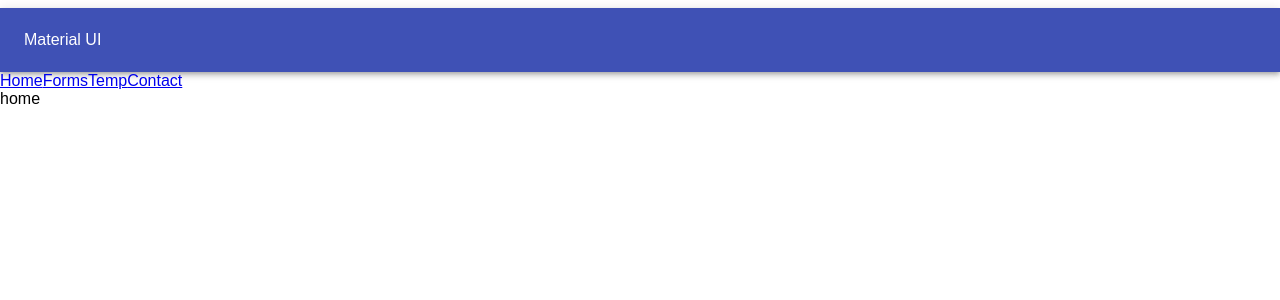
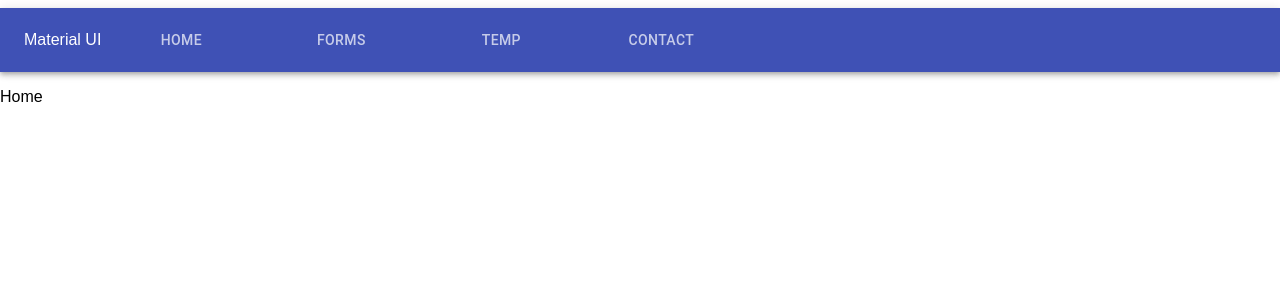
Before and after one commit to adrianojlt/helloReact, a React (Create React App) app in the folder dynamic/: page / in a window 1280 px wide. Shown: the top 300 px of the page. Built offline with nearby package versions, Linux system fonts and the light colour scheme.

Commit message:
add tab components to navigation

```diff
--- a/dynamic/src/Home.js
+++ b/dynamic/src/Home.js
@@ -3,7 +3,9 @@ import React, {Component} from 'react';
 class Home extends Component {
     render() {
         return (
-            <div>home</div>
+            <div>
+                <p>Home</p>
+            </div>
         );
     }
 }
--- a/dynamic/src/components/Forms.js
+++ b/dynamic/src/components/Forms.js
@@ -3,7 +3,9 @@ import React, {Component} from 'react';
 class Forms extends Component {
     render() {
         return (
-            <div>Forms</div>
+            <div>
+                <p>Forms</p>
+            </div>
         );
     }
 }
--- a/dynamic/src/components/Header.js
+++ b/dynamic/src/components/Header.js
@@ -1,6 +1,6 @@
 import React, { Component } from "react";
-import { NavLink } from 'react-router-dom';
-import { Toolbar, Typography, AppBar } from "@material-ui/core";
+import { NavLink, Link } from 'react-router-dom';
+import { Toolbar, Typography, AppBar, Tabs, Tab } from "@material-ui/core";
 
 class Header extends Component {
 
@@ -11,19 +11,31 @@ class Header extends Component {
 
                 <div>
                 <AppBar position="static">
+
                     <Toolbar>
                         <Typography variant="title" color="inherit">
                             Material UI
                         </Typography>
+                        <Tabs indicatorColor="primary">
+                            <Tab
+                                label="Home"
+                                component={Link}
+                                to="/" />
+                            <Tab label="Forms" component={Link} to="/Forms" />
+                            <Tab label="Temp" component={Link} to="/Temp" />
+                            <Tab label="Contact" component={Link} to="/Contact" />
+                        </Tabs>
                     </Toolbar>
 
                 </AppBar>
                 </div>
 
+                {/*
                 <NavLink to="/">Home</NavLink>
                 <NavLink to="/Forms">Forms</NavLink>
                 <NavLink to="/Temp">Temp</NavLink>
                 <NavLink to="/Contact">Contact</NavLink>
+                */}
             </div>
         );
     }
```
